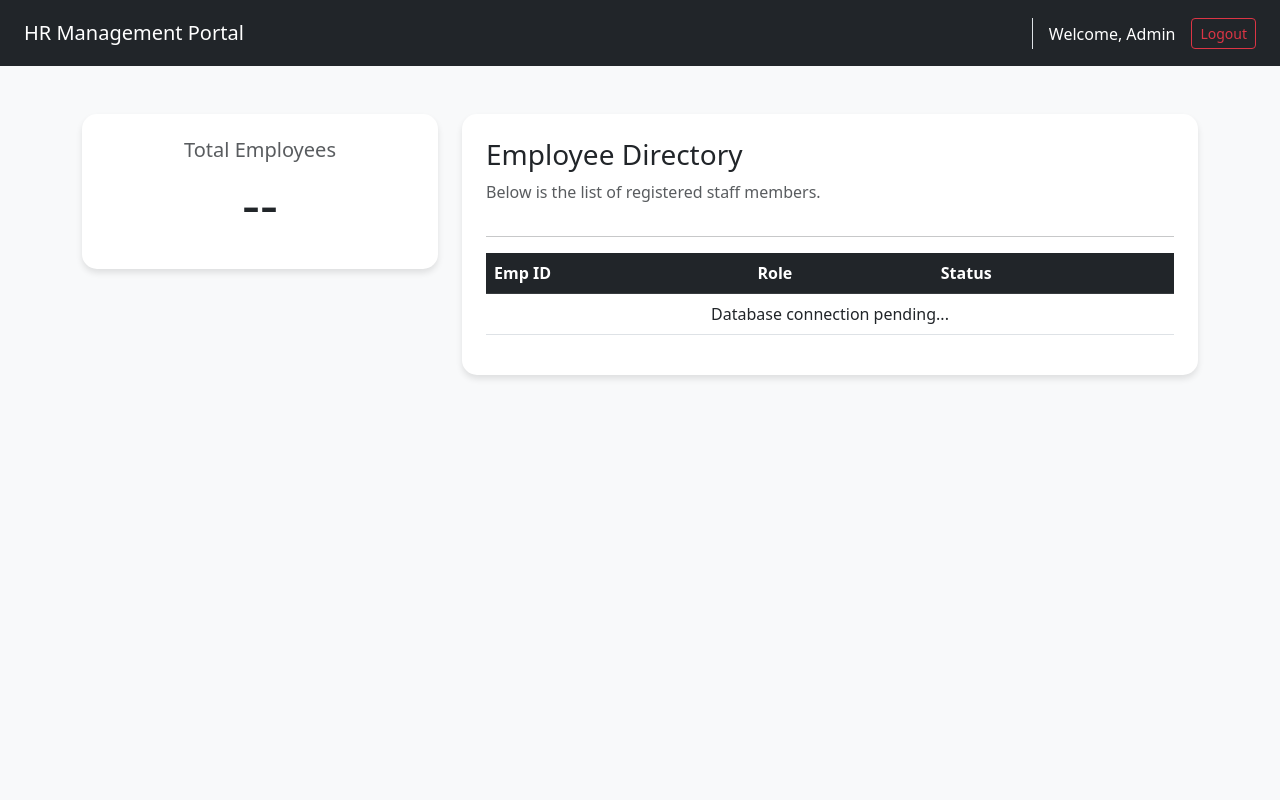
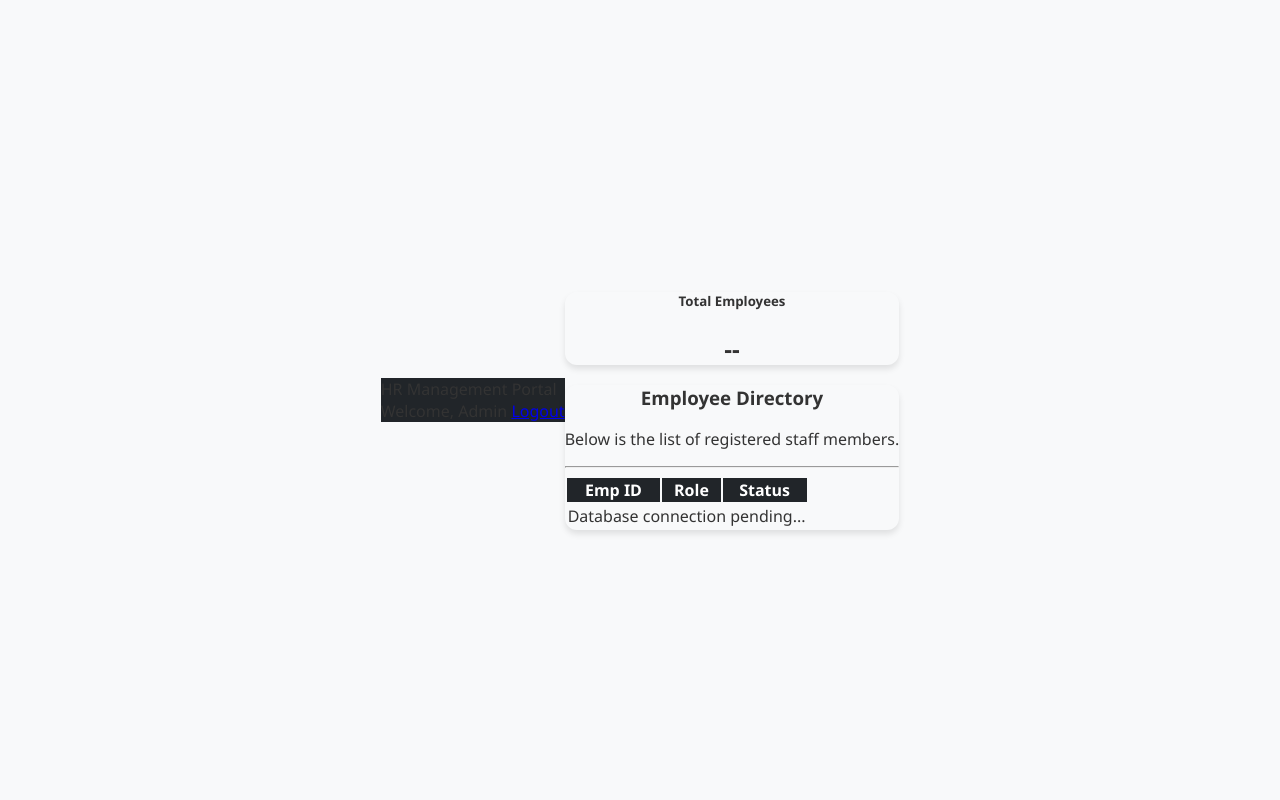
Before and after one commit to Rishita-hub-1706/DevReady, a Flask app: page /hr_dashboard in a window 1280 px wide. Run offline with Flask 3, Linux system fonts and the light colour scheme; a user stored in the database is signed in.

Commit message:
Added custom css for hr and employee dashborads and linked external stylesheet to dashboard templates

```diff
--- a/static/style.css
+++ b/static/style.css
@@ -58,3 +58,69 @@ button:hover {
     font-size: 12px;
     color: gray;
 }
+/* Global Styles */
+:root {
+    --hr-dark: #212529;
+    --emp-blue: #007bff;
+    --bg-light: #f8f9fa;
+    --shadow: 0 4px 15px rgba(0, 0, 0, 0.1);
+}
+
+body {
+    font-family: 'Segoe UI', Tahoma, Geneva, Verdana, sans-serif;
+    background-color: var(--bg-light);
+    color: #333;
+}
+
+/* Dashboard Cards */
+.card {
+    border: none !important;
+    border-radius: 12px !important;
+    box-shadow: var(--shadow);
+    transition: transform 0.2s ease;
+}
+
+.card:hover {
+    transform: translateY(-5px);
+}
+
+/* HR Dashboard Specifics */
+.navbar-hr {
+    background-color: var(--hr-dark);
+    border-bottom: 3px solid var(--emp-blue);
+}
+
+.table thead {
+    background-color: var(--hr-dark);
+    color: white;
+}
+
+/* Employee Dashboard Specifics */
+.hero-section {
+    background: linear-gradient(135deg, #007bff 0%, #6610f2 100%);
+    color: white;
+    padding: 80px 0;
+    border-radius: 0 0 40px 40px;
+    box-shadow: var(--shadow);
+}
+
+.profile-img {
+    width: 100px;
+    height: 100px;
+    background-color: white;
+    border-radius: 50%;
+    margin: 0 auto 20px;
+    display: flex;
+    align-items: center;
+    justify-content: center;
+    font-size: 2rem;
+    color: var(--emp-blue);
+    box-shadow: var(--shadow);
+}
+
+/* Flash Messages */
+.alert {
+    border-radius: 10px;
+    border: none;
+    box-shadow: var(--shadow);
+}
--- a/templates/employee_dashboard.html
+++ b/templates/employee_dashboard.html
@@ -4,7 +4,7 @@
     <meta charset="UTF-8">
     <meta name="viewport" content="width=device-width, initial-scale=1.0">
     <title>Employee Portal</title>
-    <link href="https://cdn.jsdelivr.net/npm/bootstrap@5.3.0/dist/css/bootstrap.min.css" rel="stylesheet">
+    <link rel="stylesheet" href="{{ url_for('static', filename='style.css') }}">
     <style>
         body { background-color: #eef2f7; }
         .hero-section { background: linear-gradient(45deg, #007bff, #6610f2); color: white; padding: 60px 0; border-radius: 0 0 50px 50px; }
--- a/templates/hr_dashboard.html
+++ b/templates/hr_dashboard.html
@@ -4,7 +4,7 @@
     <meta charset="UTF-8">
     <meta name="viewport" content="width=device-width, initial-scale=1.0">
     <title>HR Dashboard | Admin</title>
-    <link href="https://cdn.jsdelivr.net/npm/bootstrap@5.3.0/dist/css/bootstrap.min.css" rel="stylesheet">
+    <link rel="stylesheet" href="{{ url_for('static', filename='style.css') }}">
     <style>
         body { background-color: #f8f9fa; }
         .navbar { background-color: #212529; }
```
